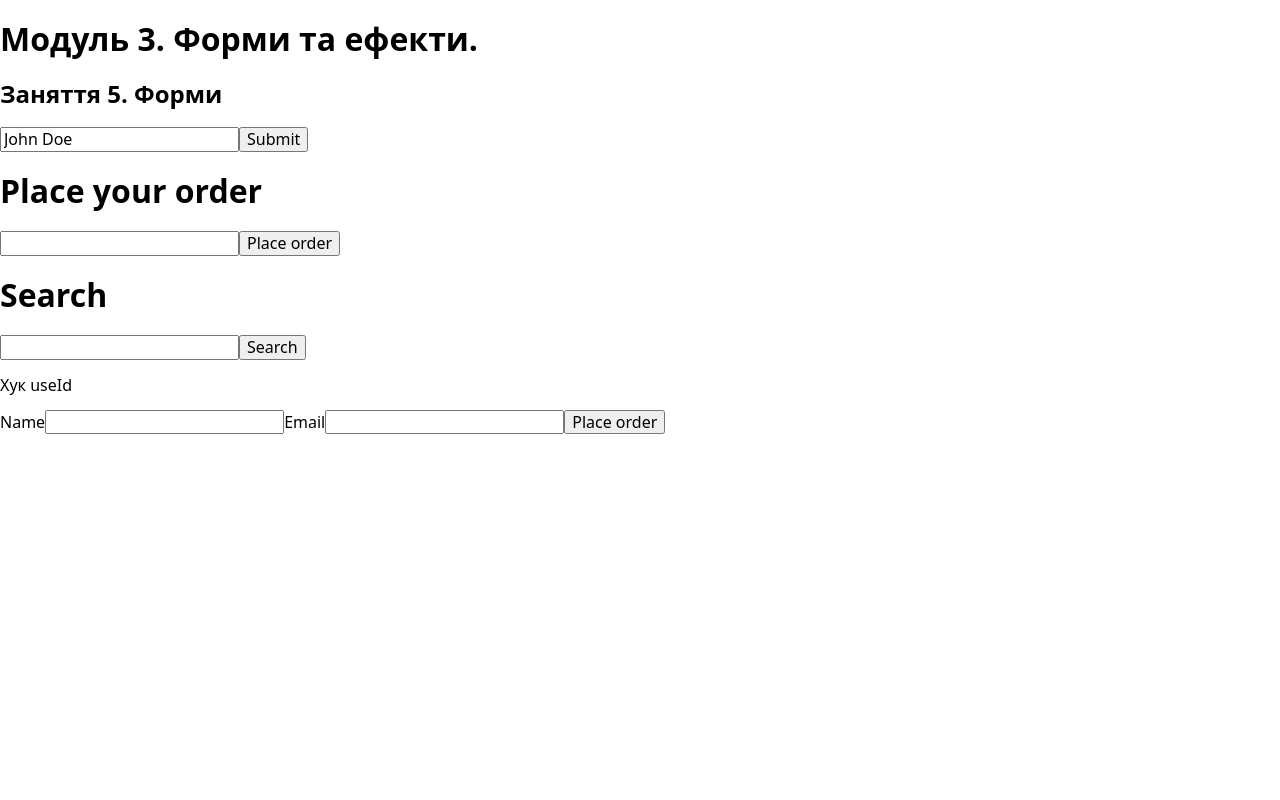
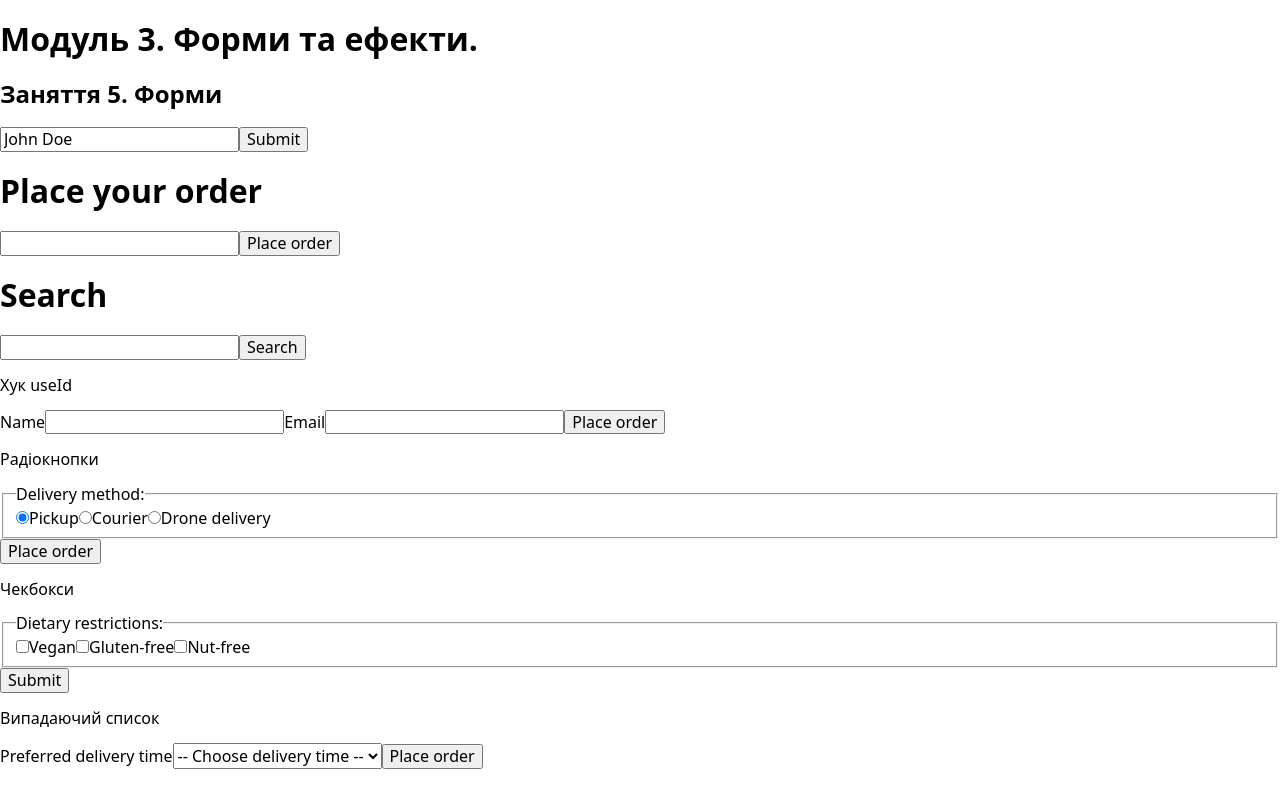
Before and after one commit to Vidiborets0012/react_module_03, a React (Vite) app: page / in a window 1280 px wide. Built offline with nearby package versions, Linux system fonts and the light colour scheme.

Commit message:
add topic: form elements

```diff
--- /dev/null
+++ b/src/components/OrderFormChckbox.tsx
@@ -0,0 +1,28 @@
+export default function OrderFormCheckbox() {
+  const handleOrderCheckbox = (formData: FormData) => {
+    const restrictions = formData.getAll("restrictions") as string[];
+    console.log("Dietary restrictions:", restrictions);
+  };
+
+  return (
+    <form action={handleOrderCheckbox}>
+      <fieldset>
+        <legend>Dietary restrictions:</legend>
+        <label>
+          <input type="checkbox" name="restrictions" value="vegan" />
+          Vegan
+        </label>
+        <label>
+          <input type="checkbox" name="restrictions" value="gluten-free" />
+          Gluten-free
+        </label>
+        <label>
+          <input type="checkbox" name="restrictions" value="nut-free" />
+          Nut-free
+        </label>
+      </fieldset>
+
+      <button type="submit">Submit</button>
+    </form>
+  );
+}
--- /dev/null
+++ b/src/components/OrderFormRadio.tsx
@@ -0,0 +1,29 @@
+export default function OrderFormRadio() {
+  const handleOrderRadio = (formData: FormData) => {
+    const delivery = formData.get("delivery") as string;
+    console.log("Delivery:", delivery);
+  };
+
+  return (
+    <form action={handleOrderRadio}>
+      <fieldset>
+        <legend>Delivery method:</legend>
+
+        <label>
+          <input type="radio" name="delivery" value="pickup" defaultChecked />
+          Pickup
+        </label>
+        <label>
+          <input type="radio" name="delivery" value="courier" />
+          Courier
+        </label>
+        <label>
+          <input type="radio" name="delivery" value="drone" />
+          Drone delivery
+        </label>
+      </fieldset>
+
+      <button type="submit">Place order</button>
+    </form>
+  );
+}
--- /dev/null
+++ b/src/components/OrderFormSelect.tsx
@@ -0,0 +1,24 @@
+import { useId } from "react";
+
+export default function OrderFormSelect() {
+  const selectId = useId();
+
+  const handleOrderSelect = (formData: FormData) => {
+    const deliveryTime = formData.get("deliveryTime") as string;
+    console.log("Preferred delivery time:", deliveryTime);
+  };
+
+  return (
+    <form action={handleOrderSelect}>
+      <label htmlFor={selectId}>Preferred delivery time</label>
+      <select name="deliveryTime" id={selectId} defaultValue="">
+        <option value="">-- Choose delivery time --</option>
+        <option value="morning">Morning (8:00–12:00)</option>
+        <option value="afternoon">Afternoon (12:00–16:00)</option>
+        <option value="evening">Evening (16:00–20:00)</option>
+      </select>
+
+      <button type="submit">Place order</button>
+    </form>
+  );
+}
--- a/src/main.tsx
+++ b/src/main.tsx
@@ -4,6 +4,9 @@ import App from "./components/App";
 import AppOrderForm from "./components/AppOrderForm";
 import AppSearchForm from "./components/SearchForm/AppSearchForm";
 import MyComponent from "./components/MyComponent/MyComponent";
+import OrderFormRadio from "./components/OrderFormRadio";
+import OrderFormCheckbox from "./components/OrderFormChckbox";
+import OrderFormSelect from "./components/OrderFormSelect";
 import "modern-normalize";
 
 ReactDOM.createRoot(document.getElementById("root") as HTMLElement).render(
@@ -15,5 +18,11 @@ ReactDOM.createRoot(document.getElementById("root") as HTMLElement).render(
     <AppSearchForm />
     <p>Хук useId</p>
     <MyComponent />
+    <p>Радіокнопки</p>
+    <OrderFormRadio />
+    <p>Чекбокси</p>
+    <OrderFormCheckbox />
+    <p>Випадаючий список</p>
+    <OrderFormSelect />
   </React.StrictMode>
 );
```
